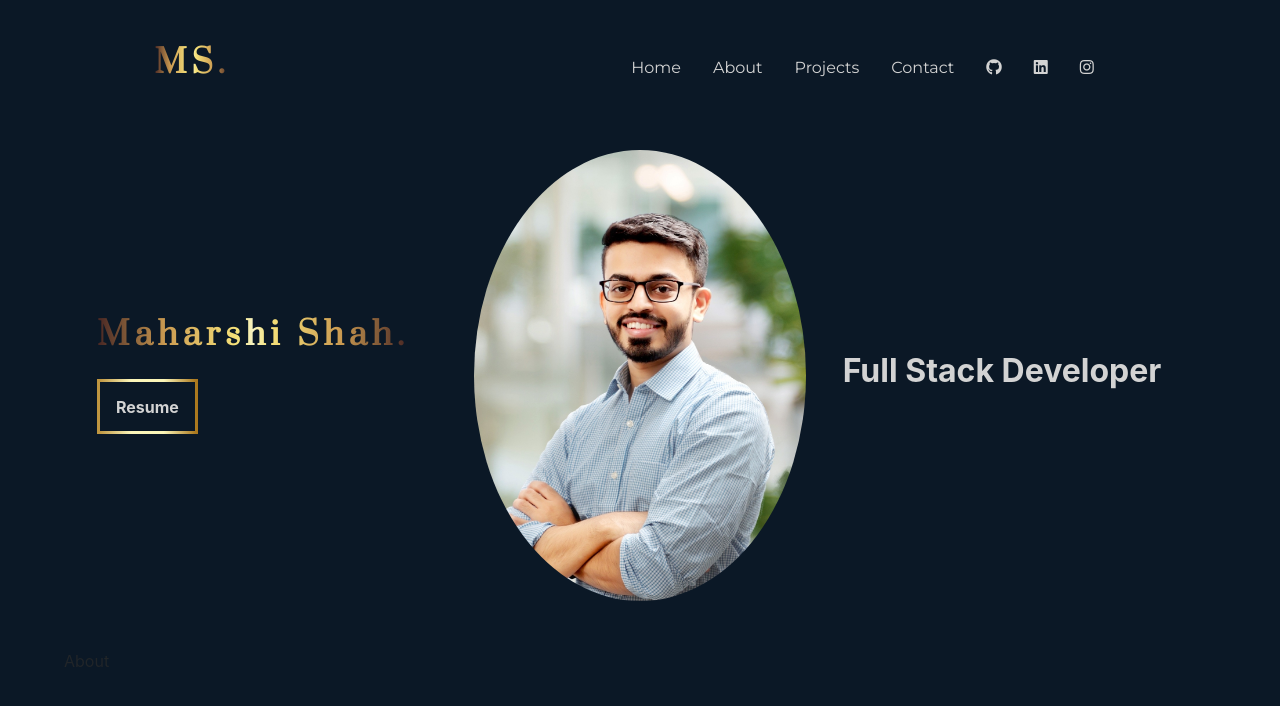
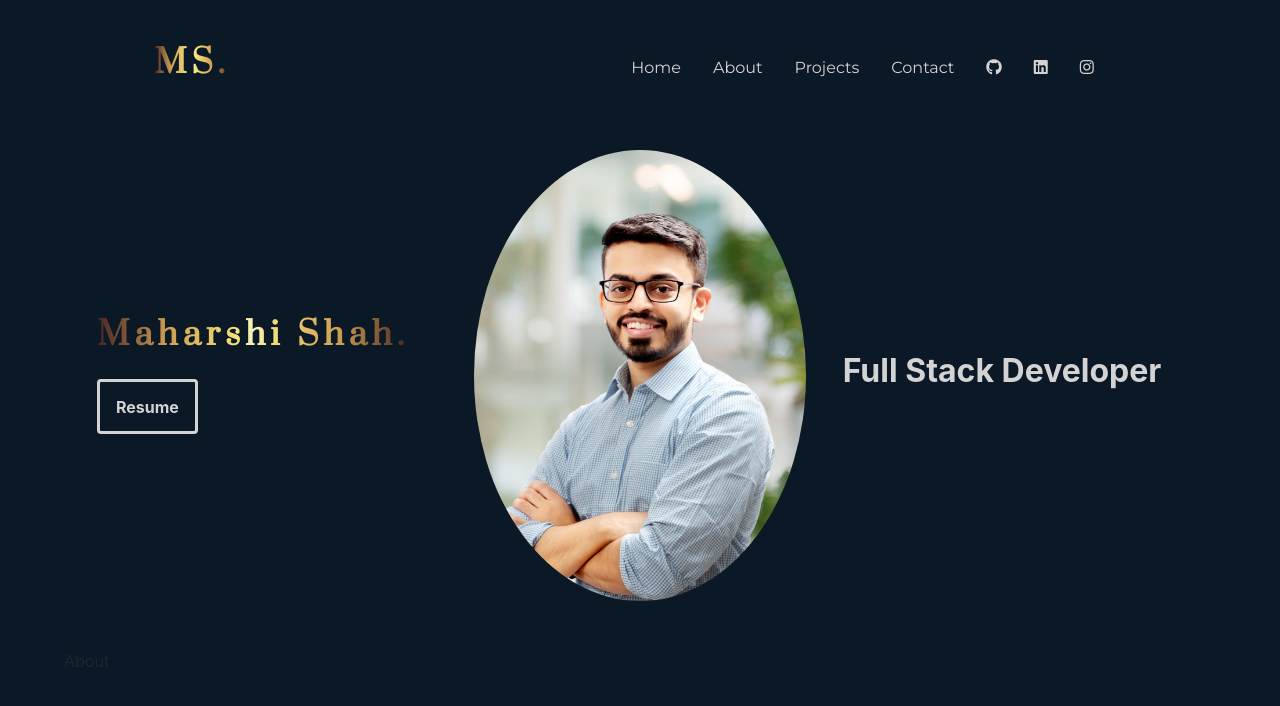
Before and after one commit to maharshi66/portfolio, a React (Create React App) app: page / in a window 1280 px wide. Shown: the top 706 px of the page. Built offline with nearby package versions, Linux system fonts and the light colour scheme.

Commit message:
Removed gradient from button

```diff
--- a/src/sections/HomeSection.scss
+++ b/src/sections/HomeSection.scss
@@ -8,16 +8,16 @@
 
 .border-gradient {
   border: 10px solid;
-  border-image-slice: 1;
+  // border-image-slice: 1;
   border-width: 3px;
 }
 
-.border-gradient-color {
-  border-image-source: linear-gradient(
-    to right,
-    #bf953f,
-    #fcf6ba,
-    #fbf5b7,
-    #aa771c
-  );
-}
+// .border-gradient-color {
+//   border-image-source: linear-gradient(
+//     to right,
+//     #bf953f,
+//     #fcf6ba,
+//     #fbf5b7,
+//     #aa771c
+//   );
+// }
```
